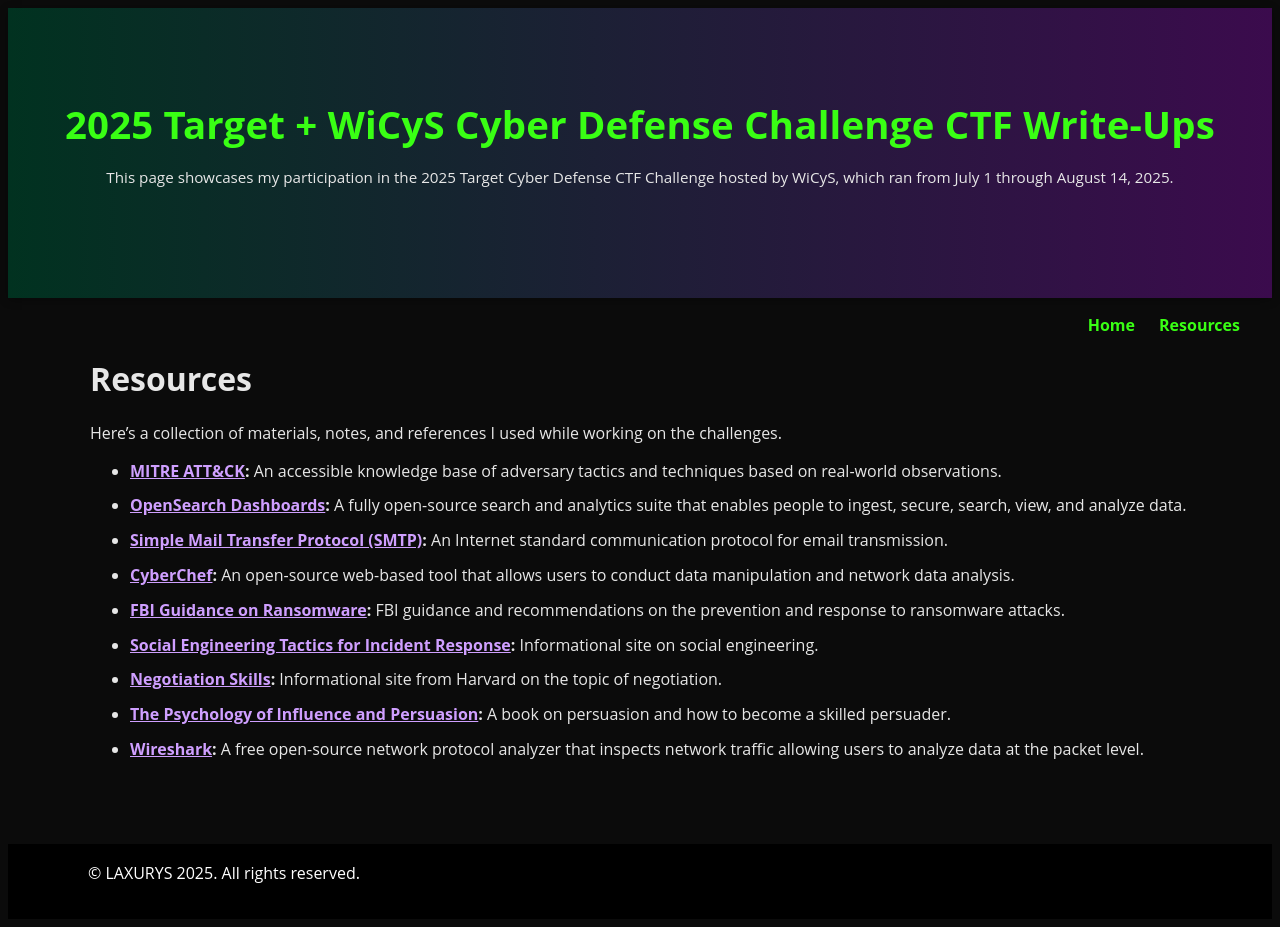
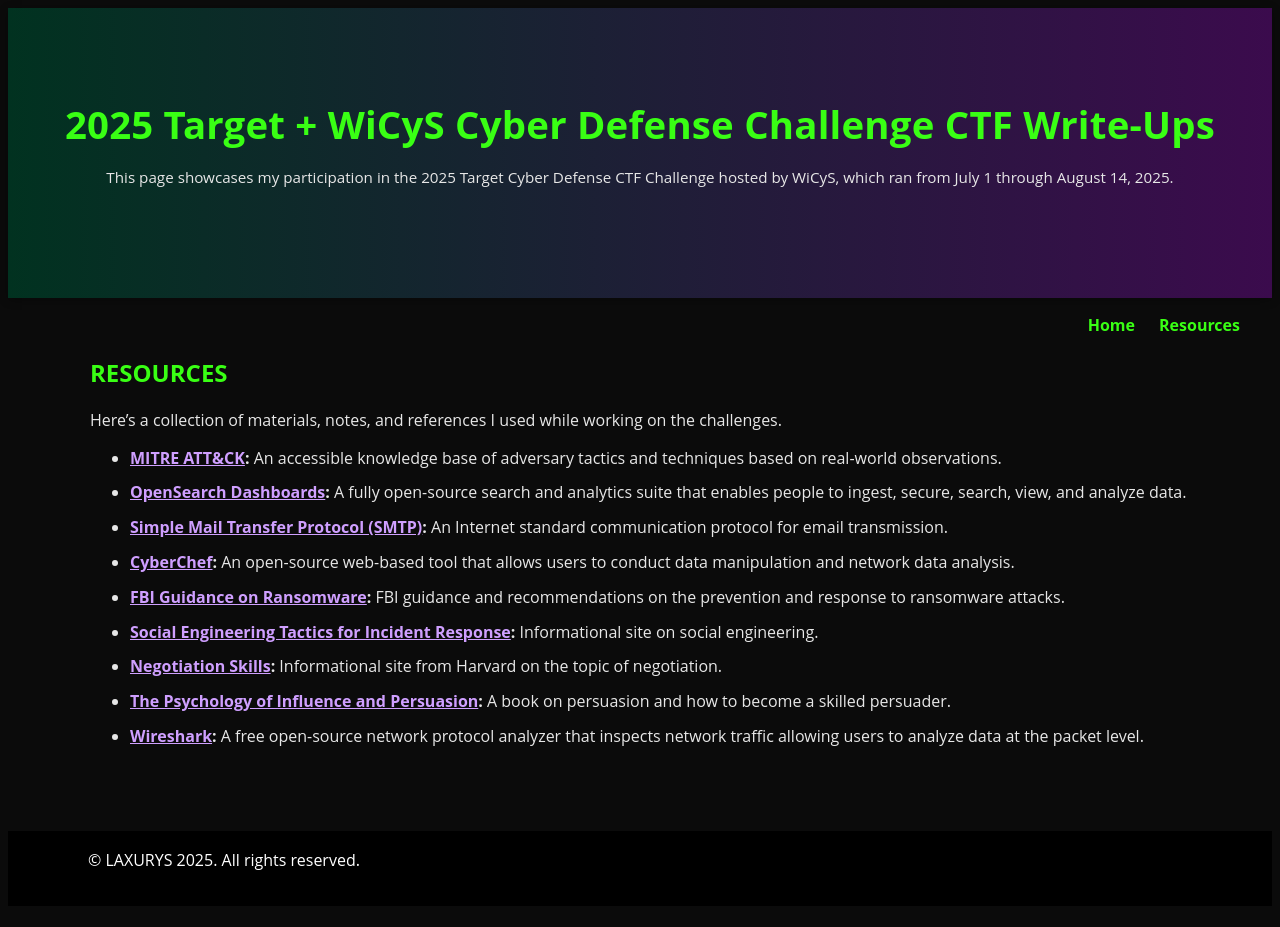
Before and after one commit to glsanclem/2025_wicys_target_ctf, a Jekyll site: the page built from resources.md, in a window 1280 px wide. Built offline with Jekyll 4.4.1, drawn with Linux system fonts in a browser that asks for light colours.

```diff
--- a/resources.md
+++ b/resources.md
@@ -7,7 +7,7 @@ hero:
 ---
 
 
-# Resources
+## RESOURCES
 
 Here’s a collection of materials, notes, and references I used while working on the challenges.
 
```
